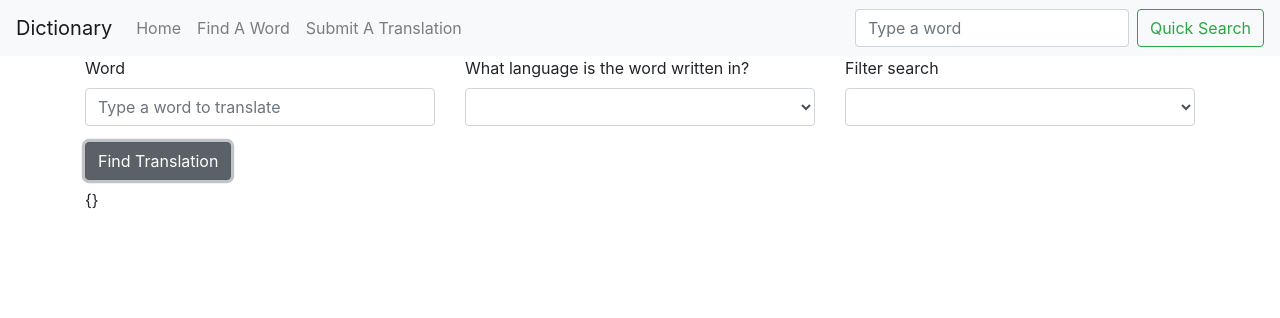
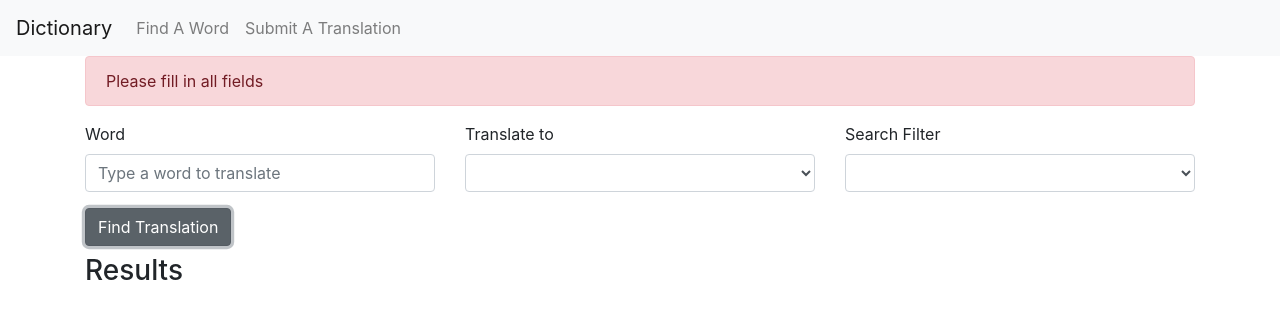
Before and after one commit to arkerb/Est-Eng-dictionary, a Vue app: page /find in a window 1280 px wide. Both pictures are taken after a click on the button "Find Translation". Shown: the top 318 px of the page. Built offline with nearby package versions, Linux system fonts and the light colour scheme.

Commit message:
Find translation and code clean up. Added pop-ups and moved some files.

```diff
--- a/src/App.vue
+++ b/src/App.vue
@@ -1,14 +1,13 @@
 <template>
   <div>
     <nav class="navbar navbar-expand-lg navbar-light bg-light">
-      <a class="navbar-brand" >Dictionary</a>
+        <router-link to="/" class="navbar-brand">Dictionary</router-link>
       <button class="navbar-toggler" type="button" data-toggle="collapse" data-target="#navbarSupportedContent" aria-controls="navbarSupportedContent" aria-expanded="false" aria-label="Toggle navigation">
         <span class="navbar-toggler-icon"></span>
       </button>
       <div class="collapse navbar-collapse" id="navbarSupportedContent">
         <ul class="navbar-nav mr-auto">
           <li class="nav-item">
-            <router-link to="/" class='nav-item nav-link'>Home</router-link>
           </li>
           <li class="nav-item">
             <router-link to="/find" class='nav-item nav-link'>Find A Word</router-link>
@@ -17,25 +16,17 @@
             <router-link to="/create" class='nav-item nav-link'>Submit A Translation</router-link>
           </li>
         </ul>
-        <form class="form-inline my-2 my-lg-0">
-          <input class="form-control mr-sm-2" type="search" placeholder="Type a word" aria-label="Search">
-          <button class="btn btn-outline-success my-2 my-sm-0" type="submit">Quick Search</button>
-        </form>
       </div>
     </nav>
-    <div class="container ">
+    <div class="container">
       <router-view></router-view>
     </div>
   </div>
 </template>
 <script>
-
 export default {
   name: 'App',
   components: {
   }
 }
 </script>
-
-<style>
-</style>
--- a/src/Find.vue
+++ /dev/null
@@ -1,64 +0,0 @@
-<template>
-    <div>
-        <form
-                id="app"
-                name="app"
-        >
-            <div class="row">
-                <div class="col">
-                    <label for="word">Word</label>
-                    <input type="text" v-model='word' class="form-control" id="word" placeholder="Type a word to translate">
-                </div>
-                <div class="col">
-                    <div class="form-group">
-                        <label for="language">What language is the word written in?</label>
-                        <select v-model="language" class="form-control" id="language">
-                            <option>English</option>
-                            <option>Estonian</option>
-                        </select>
-                    </div>
-                </div>
-                <div class="col">
-                    <div class="form-group">
-                        <label for="filter">Filter search</label>
-                        <select v-model='filter' class="form-control" id="filter">
-                            <option>Exact match</option>
-                            <option>Must contain</option>
-                        </select>
-                    </div>
-                </div>
-            </div>
-        </form>
-        <button v-on:click='findword' class="btn btn-secondary mb-2 align-items-center">Find Translation</button>
-        <p v-if="loaded">{{estonian}}</p>
-    </div>
-</template>
-
-<script>
-    export default {
-        name: 'app',
-        el: '#app',
-        data: function() {
-            return {
-                estonian: {},
-                english: {},
-                results: '',
-                word: '',
-                language: '',
-                filter: '',
-                loaded: false,
-            }
-        },
-        mounted() {
-            if (localStorage.estonian || localStorage.english) {
-                this.estonian = JSON.parse(localStorage.estonian);
-                this.english = JSON.parse(localStorage.english);
-            }
-        },
-        methods: {
-            findword: function () {
-                this.loaded = true;
-            }
-        }
-    }
-</script>
--- a/src/main.js
+++ b/src/main.js
@@ -3,22 +3,26 @@ import App from './App.vue';
 import 'bootstrap';
 import 'bootstrap/dist/css/bootstrap.min.css';
 import VueRouter from 'vue-router';
-import Home from './Home.vue';
-import Find from './Find.vue';
-import Create from './Create.vue';
+import Home from './views/Home.vue';
+import Find from './views/Find.vue';
+import Create from './views/Create.vue';
 
 Vue.use(VueRouter);
 Vue.config.productionTip = false;
 
 const routes = [
   { path: '/', component: Home },
-  { path: '/find', component: Find },
+  { path: '/find', component: Find},
   { path: '/create', component: Create }
 ];
 const router = new VueRouter({
   routes,
   mode: 'history'
 });
+router.beforeEach((to, from, next) => {
+  document.title = 'Dictionary App';
+  next()
+});
 
 new Vue({
   router,
--- a/src/Create.vue
+++ b/src/views/Create.vue
@@ -1,43 +1,45 @@
 <template>
     <div>
         <form>
+            <div class="alert alert-success" role="alert" v-if="success">
+                Successfully submitted a translation
+            </div>
+            <div class="alert alert-danger" role="alert" v-if="error">
+                Please fill in all fields
+            </div>
             <div class="form-group">
                 <label for="word">Word</label>
                 <input v-model='word' type="text" class="form-control" id="word" placeholder="Type a word" required="required">
             </div>
             <div class="form-group">
+                <label for="language">Translating To</label>
+                <select v-model='language' class="form-control" id="language" required="required">
+                    <option value="English ">Estonian</option>
+                    <option value="Estonian">English</option>
+                </select>
+            </div>
+            <div class="form-group">
                 <label for="explanation">Translation</label>
                 <input v-model='translation' type="text" class="form-control" id="explanation" placeholder="Translate the word" required="required">
             </div>
-            <div class="form-group">
-                <label for="language">What language is the word written in?</label>
-                <select v-model='language' class="form-control" id="language" required="required">
-                    <option>English</option>
-                    <option>Estonian</option>
-                </select>
-            </div>
         </form>
         <button v-on:click='createword' class="btn btn-secondary mb-2 ">Submit word</button>
-        Estonian {{estonian}}
-        <br>
-        English {{english}}
     </div>
 </template>
 
 <script>
     export default {
         name: 'app',
-        el: '#app',
         data: function() {
             return {
                 estonian: {},
                 english: {},
-                message: 'sdasd',
                 word: '',
                 translation: '',
                 language: '',
-                loaded: false,
                 values: [],
+                success: false,
+                error: false,
             }
         },
         mounted() {
@@ -49,6 +51,7 @@
         methods: {
             createword: function () {
                 this.values = [];
+                this.success, this.error = false;
                 if (this.word && this.language && this.translation) {
                     if (this.language === "Estonian"){
                         if (!(this.word in this.estonian)) {
@@ -79,6 +82,9 @@
                             }
                         }
                     }
+                    this.success = true;
+                }else{
+                    this.error = true;
                 }
                 localStorage.estonian = JSON.stringify(this.estonian);
                 localStorage.english = JSON.stringify(this.english);
--- /dev/null
+++ b/src/views/Find.vue
@@ -0,0 +1,99 @@
+<template>
+    <div>
+        <form>
+            <div class="alert alert-danger" role="alert" v-if="error">
+                Please fill in all fields
+            </div>
+            <div class="row">
+                <div class="col">
+                    <label for="word">Word</label>
+                    <input type="text" v-model='word' class="form-control" id="word" placeholder="Type a word to translate">
+                </div>
+                <div class="col">
+                    <div class="form-group">
+                        <label for="language">Translate to</label>
+                        <select v-model="language" class="form-control" id="language">
+                            <option value="English ">Estonian</option>
+                            <option value="Estonian">English</option>
+                        </select>
+                    </div>
+                </div>
+                <div class="col">
+                    <div class="form-group">
+                        <label for="filter">Search Filter</label>
+                        <select v-model='filter' class="form-control" id="filter">
+                            <option>Exact match</option>
+                            <option>Contains</option>
+                        </select>
+                    </div>
+                </div>
+            </div>
+        </form>
+        <button v-on:click='findword' class="btn btn-secondary mb-2 align-items-center">Find Translation</button>
+
+        <h3>Results </h3>
+        <div v-if="loaded">
+            <ul class="list-group">
+                <li class="list-group-item" v-for="result in results" :key="result">
+                    {{result}}
+                </li>
+            </ul>
+        </div>
+    </div>
+</template>
+
+<script>
+    export default {
+        name: 'app',
+        data: function() {
+            return {
+                estonian: {},
+                english: {},
+                data: {},
+                results: '',
+                word: '',
+                language: '',
+                filter: '',
+                loaded: false,
+                error: false,
+            }
+        },
+        mounted() {
+            if (localStorage.estonian || localStorage.english) {
+                this.estonian = JSON.parse(localStorage.estonian);
+                this.english = JSON.parse(localStorage.english);
+            }
+        },
+        methods: {
+            findword: function () {
+                this.error = false;
+                if (this.word && this.language && this.filter){
+                    this.data = this.english;
+                    this.results = [];
+                    if (this.language === "Estonian"){
+                        this.data = this.estonian
+                    }
+                    if (this.filter.includes("Exact match")){
+                        for(const key in this.data) {
+                            if (key.toLowerCase() === this.word.toLowerCase()){
+                                this.results.push(key + ' - ' + this.data[key])
+                            }
+                        }
+                    }else{
+                        for(const key in this.data) {
+                            if (key.toLowerCase().includes(this.word.toLowerCase())) {
+                                this.results.push(key + ' - ' + this.data[key])
+                            }
+                        }
+                    }
+                    if (this.results.length === 0){
+                        this.results = ['No match was found.']
+                    }
+                }else{
+                    this.error = true;
+                }
+                this.loaded = true;
+            }
+        }
+    }
+</script>
```
Also changed, not shown: src/views/Home.vue (renamed from src/Home.vue).
